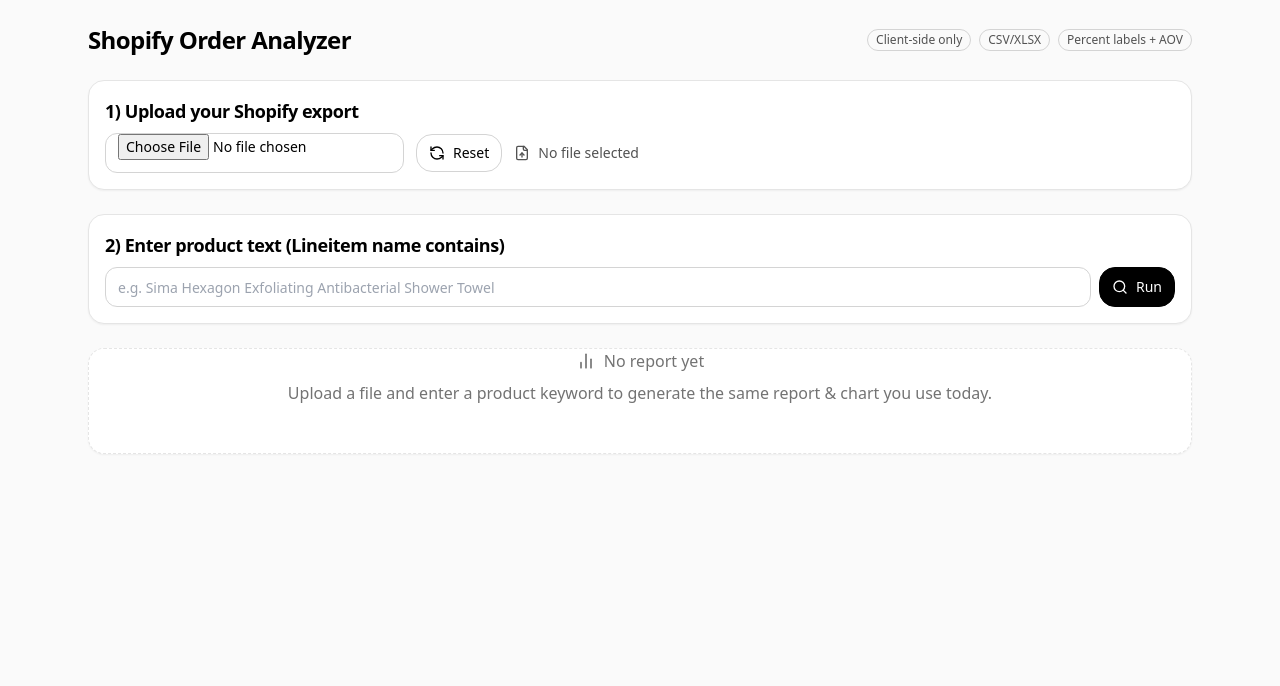
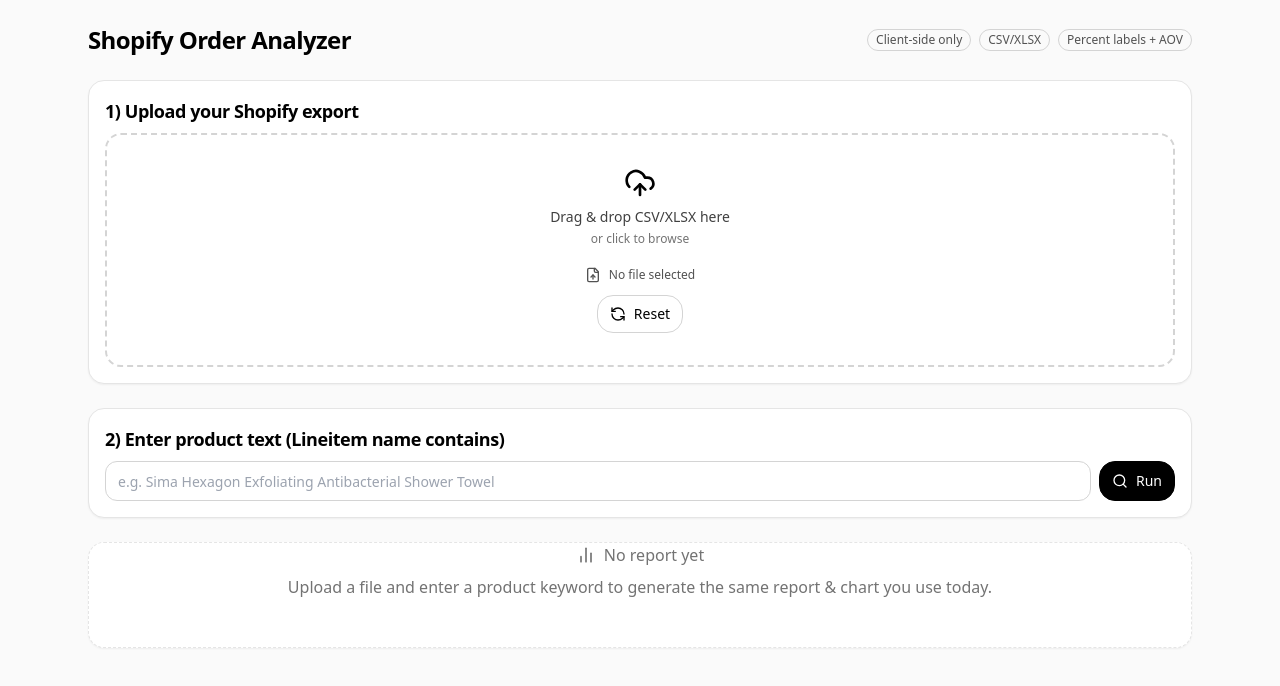
Before and after one commit to Shivamdube96/shopify-order-analyzer-vercel-complete, a Next.js app: page / in a window 1280 px wide. Shown: the top 686 px of the page. Built offline with nearby package versions, Linux system fonts and the light colour scheme.

Commit message:
Update ShopifyOrderAnalyzer.tsx
Added drag and drop file area
added total order, order with shipping protection and % of order with shipping protection

```diff
--- a/components/ShopifyOrderAnalyzer.tsx
+++ b/components/ShopifyOrderAnalyzer.tsx
@@ -1,14 +1,15 @@
 "use client";
-import React, { useMemo, useRef, useState } from "react";
+import React, { useMemo, useRef, useState, useCallback } from "react";
 import Papa from "papaparse";
 import * as XLSX from "xlsx";
 import { Card, CardContent, CardHeader, CardTitle } from "@/components/ui/card";
 import { Button } from "@/components/ui/button";
 import { Input } from "@/components/ui/input";
 import { Badge } from "@/components/ui/badge";
-import { Download, FileUp, Search, BarChart2, RefreshCcw } from "lucide-react";
+import { Download, FileUp, Search, BarChart2, RefreshCcw, UploadCloud, ShieldCheck, FileText } from "lucide-react";
 import { BarChart, Bar, XAxis, YAxis, Tooltip, ResponsiveContainer, LabelList, CartesianGrid } from "recharts";
 
+// ---- Config -----------------------------------------------------------------
 const COL_KEYS = {
   order: ["name", "order name"],
   lineitem: ["lineitem name"],
@@ -62,6 +63,7 @@
   URL.revokeObjectURL(url);
 };
 
+// ---- Component ---------------------------------------------------------------
 export default function ShopifyOrderAnalyzer() {
   const [rows, setRows] = useState<any[]>([]);
   const [cols, setCols] = useState<string[]>([]);
@@ -69,6 +71,8 @@
   const [keyword, setKeyword] = useState("");
   const [running, setRunning] = useState(false);
   const [error, setError] = useState("");
+  const [isDragging, setIsDragging] = useState(false);
+
   const fileRef = useRef<HTMLInputElement | null>(null);
 
   const colMap = useMemo(() => {
@@ -81,17 +85,10 @@
     } as const;
   }, [cols]);
 
-  const productNames = useMemo(() => {
-    if (!rows.length || !(colMap as any).lineitem) return [] as string[];
-    const set = new Set<string>();
-    rows.forEach((r) => {
-      const v = r[(colMap as any).lineitem];
-      if (v) set.add(String(v));
-    });
-    return Array.from(set).sort();
-  }, [rows, colMap]);
-
-  const onFile = async (file: File) => {
+  // ---- Drag & Drop -----------------------------------------------------------
+  const handleFiles = useCallback(async (files: FileList | null) => {
+    const file = files?.[0];
+    if (!file) return;
     try {
       setError("");
       setRunning(true);
@@ -105,9 +102,58 @@
       setError(e?.message || "Failed to read file.");
     } finally {
       setRunning(false);
+      setIsDragging(false);
     }
+  }, []);
+
+  const onDrop = useCallback(
+    (e: React.DragEvent<HTMLDivElement>) => {
+      e.preventDefault();
+      e.stopPropagation();
+      handleFiles(e.dataTransfer.files);
+    },
+    [handleFiles]
+  );
+
+  const onDragOver = (e: React.DragEvent<HTMLDivElement>) => {
+    e.preventDefault();
+    e.stopPropagation();
+    if (!isDragging) setIsDragging(true);
+  };
+  const onDragLeave = (e: React.DragEvent<HTMLDivElement>) => {
+    e.preventDefault();
+    e.stopPropagation();
+    setIsDragging(false);
   };
 
+  const reset = () => {
+    setRows([]); setCols([]); setFileName(""); setKeyword(""); setError(""); setIsDragging(false);
+    if (fileRef.current) fileRef.current.value = "";
+  };
+
+  // ---- Order-level Summary (entire file) ------------------------------------
+  const { totalOrdersInFile, shippingProtectionOrders, shippingProtectionPct } = useMemo(() => {
+    if (!rows.length || !(colMap as any).order) return { totalOrdersInFile: 0, shippingProtectionOrders: 0, shippingProtectionPct: 0 };
+
+    const orderSet = new Set<string>();
+    const spOrderSet = new Set<string>();
+    const lineCol = (colMap as any).lineitem;
+
+    rows.forEach((r) => {
+      const order = String(r[(colMap as any).order]);
+      if (order) orderSet.add(order);
+      if (lineCol) {
+        const li = r[lineCol];
+        if (li && normalize(li).includes("shipping protection")) spOrderSet.add(order);
+      }
+    });
+    const total = orderSet.size;
+    const sp = spOrderSet.size;
+    const pct = total ? Number(((sp / total) * 100).toFixed(2)) : 0;
+    return { totalOrdersInFile: total, shippingProtectionOrders: sp, shippingProtectionPct: pct };
+  }, [rows, colMap]);
+
+  // ---- Product-level analysis (for current keyword) -------------------------
   const { filteredDataset, qtyDistribution, qtyBarData, aov, totalOrders } = useMemo(() => {
     const empty = { filteredDataset: [] as any[], qtyDistribution: [] as any[], qtyBarData: [] as any[], aov: null as number | null, totalOrders: 0 };
     if (!rows.length || !keyword || !(colMap as any).order || !(colMap as any).lineitem || !(colMap as any).qty || !(colMap as any).total) return empty;
@@ -143,7 +189,7 @@
     const totalCount = merged.length || 1;
     const distRows = sortedBins.map(([q, count]) => ({ "Quantity per Order": q, "Order Count": count, Percentage: Number(((count / totalCount) * 100).toFixed(2)) }));
 
-    const validTotals = merged.map((m) => Number(m["Total Order Value"])).filter((v) => !Number.isNaN(v));
+    const validTotals = merged.map((m) => Number(m["Total Order Value"])) .filter((v) => !Number.isNaN(v));
     const aovVal = validTotals.length ? validTotals.reduce((a, b) => a + b, 0) / validTotals.length : null;
 
     const barData = distRows.map((d) => ({ qty: String(d["Quantity per Order"]), pct: d.Percentage }));
@@ -151,11 +197,7 @@
     return { filteredDataset: merged, qtyDistribution: distRows, qtyBarData: barData, aov: aovVal, totalOrders: merged.length };
   }, [rows, keyword, colMap]);
 
-  const reset = () => {
-    setRows([]); setCols([]); setFileName(""); setKeyword(""); setError("");
-    if (fileRef.current) fileRef.current.value = "";
-  };
-
+  // ---- UI -------------------------------------------------------------------
   return (
     <div className="min-h-screen w-full bg-neutral-50">
       <div className="max-w-6xl mx-auto p-6">
@@ -168,39 +210,94 @@
           </div>
         </div>
 
+        {/* ORDER SUMMARY (Entire file) */}
+        {!!rows.length && (
+          <Card className="mb-6">
+            <CardHeader className="pb-2"><CardTitle className="text-lg flex items-center gap-2"><FileText className="w-5 h-5"/> Order Summary (entire file)</CardTitle></CardHeader>
+            <CardContent className="grid grid-cols-1 sm:grid-cols-3 gap-4 text-sm">
+              <div className="flex items-center gap-3 p-3 rounded-xl border bg-white">
+                <FileText className="w-5 h-5" />
+                <div>
+                  <div className="text-neutral-500">Total orders in file</div>
+                  <div className="text-lg font-semibold">{totalOrdersInFile.toLocaleString()}</div>
+                </div>
+              </div>
+              <div className="flex items-center gap-3 p-3 rounded-xl border bg-white">
+                <ShieldCheck className="w-5 h-5" />
+                <div>
+                  <div className="text-neutral-500">Orders w/ Shipping Protection</div>
+                  <div className="text-lg font-semibold">{shippingProtectionOrders.toLocaleString()}</div>
+                </div>
+              </div>
+              <div className="flex items-center gap-3 p-3 rounded-xl border bg-white">
+                <ShieldCheck className="w-5 h-5" />
+                <div>
+                  <div className="text-neutral-500">% of orders w/ Shipping Protection</div>
+                  <div className="text-lg font-semibold">{shippingProtectionPct}%</div>
+                </div>
+              </div>
+            </CardContent>
+          </Card>
+        )}
+
+        {/* UPLOAD: Drag & Drop Dropzone */}
         <Card className="mb-6">
           <CardHeader className="pb-2">
             <CardTitle className="text-lg">1) Upload your Shopify export</CardTitle>
           </CardHeader>
-          <CardContent className="flex flex-col sm:flex-row gap-3 items-start sm:items-center">
-            <Input ref={fileRef} type="file" accept=".csv,.xlsx,.xls" onChange={(e) => e.target.files?.[0] && onFile(e.target.files[0])} className="sm:w-auto" />
-            <Button variant="secondary" onClick={reset} disabled={!rows.length}>
-              <RefreshCcw className="w-4 h-4 mr-2" /> Reset
-            </Button>
-            <div className="text-sm text-neutral-600 flex items-center gap-2">
-              <FileUp className="w-4 h-4" /> {fileName || "No file selected"}
+          <CardContent>
+            <div
+              onDrop={onDrop}
+              onDragOver={onDragOver}
+              onDragLeave={onDragLeave}
+              className={`relative flex flex-col items-center justify-center rounded-2xl border-2 border-dashed p-8 transition ${
+                isDragging ? "bg-neutral-100 border-neutral-400" : "bg-white border-neutral-300"
+              }`}
+            >
+              <UploadCloud className="w-8 h-8 mb-2" />
+              <div className="text-sm text-neutral-700 mb-1">Drag & drop CSV/XLSX here</div>
+              <div className="text-xs text-neutral-500 mb-3">or click to browse</div>
+              <Input
+                ref={fileRef}
+                type="file"
+                accept=".csv,.xlsx,.xls"
+                onChange={(e) => handleFiles(e.target.files)}
+                className="absolute inset-0 opacity-0 cursor-pointer"
+                aria-label="Upload file"
+              />
+              <div className="mt-2 flex items-center gap-2 text-xs text-neutral-600">
+                <FileUp className="w-4 h-4" /> {fileName || "No file selected"}
+              </div>
+              <div className="mt-3">
+                <Button variant="secondary" onClick={reset} disabled={!rows.length}>
+                  <RefreshCcw className="w-4 h-4 mr-2" /> Reset
+                </Button>
+              </div>
             </div>
+            {error && <div className="text-red-600 text-sm mt-3">{error}</div>}
           </CardContent>
         </Card>
 
+        {/* Keyword */}
         <Card className="mb-6">
           <CardHeader className="pb-2">
             <CardTitle className="text-lg">2) Enter product text (Lineitem name contains)</CardTitle>
           </CardHeader>
           <CardContent className="flex flex-col gap-3">
             <div className="flex gap-2">
-              <Input placeholder="e.g. Sima Hexagon Exfoliating Antibacterial Shower Towel" value={keyword} onChange={(e) => setKeyword(e.target.value)} />
+              <Input
+                placeholder="e.g. Sima Hexagon Exfoliating Antibacterial Shower Towel"
+                value={keyword}
+                onChange={(e) => setKeyword(e.target.value)}
+              />
               <Button disabled={!rows.length || !!error}>
                 <Search className="w-4 h-4 mr-2" /> Run
               </Button>
             </div>
-            {!!productNames.length && (
-              <div className="text-xs text-neutral-600">Tip: starts-with your keyword to narrow. {productNames.length.toLocaleString()} variants found in file.</div>
-            )}
-            {error && <div className="text-red-600 text-sm">{error}</div>}
           </CardContent>
         </Card>
 
+        {/* Results */}
         {!!filteredDataset.length ? (
           <>
             <div className="grid grid-cols-1 lg:grid-cols-3 gap-6">
@@ -240,7 +337,10 @@
                   <div><span className="text-neutral-500">Keyword:</span> {keyword}</div>
                   <div><span className="text-neutral-500">Orders containing product:</span> <b>{totalOrders.toLocaleString()}</b></div>
                   <div><span className="text-neutral-500">AOV (incl. other items):</span> <b>${formatCurrency(aov)}</b></div>
-                  <Button className="w-full mt-3" onClick={() => exportCSV(filteredDataset, `filtered_orders_${Date.now()}.csv`)}>
+                  <Button
+                    className="w-full mt-3"
+                    onClick={() => exportCSV(filteredDataset, `filtered_orders_${Date.now()}.csv`)}
+                  >
                     <Download className="w-4 h-4 mr-2" /> Export CSV
                   </Button>
                 </CardContent>
```
